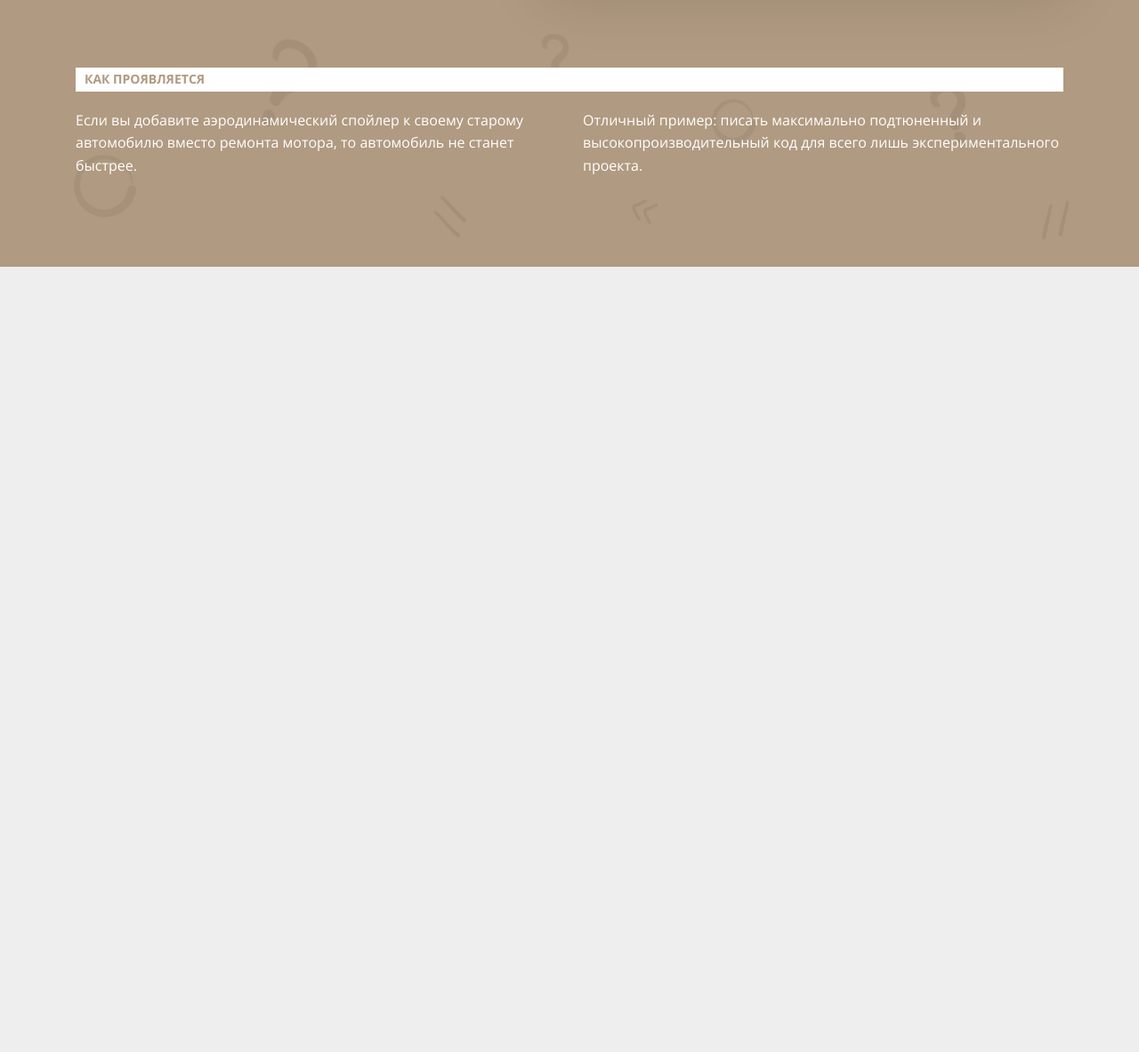
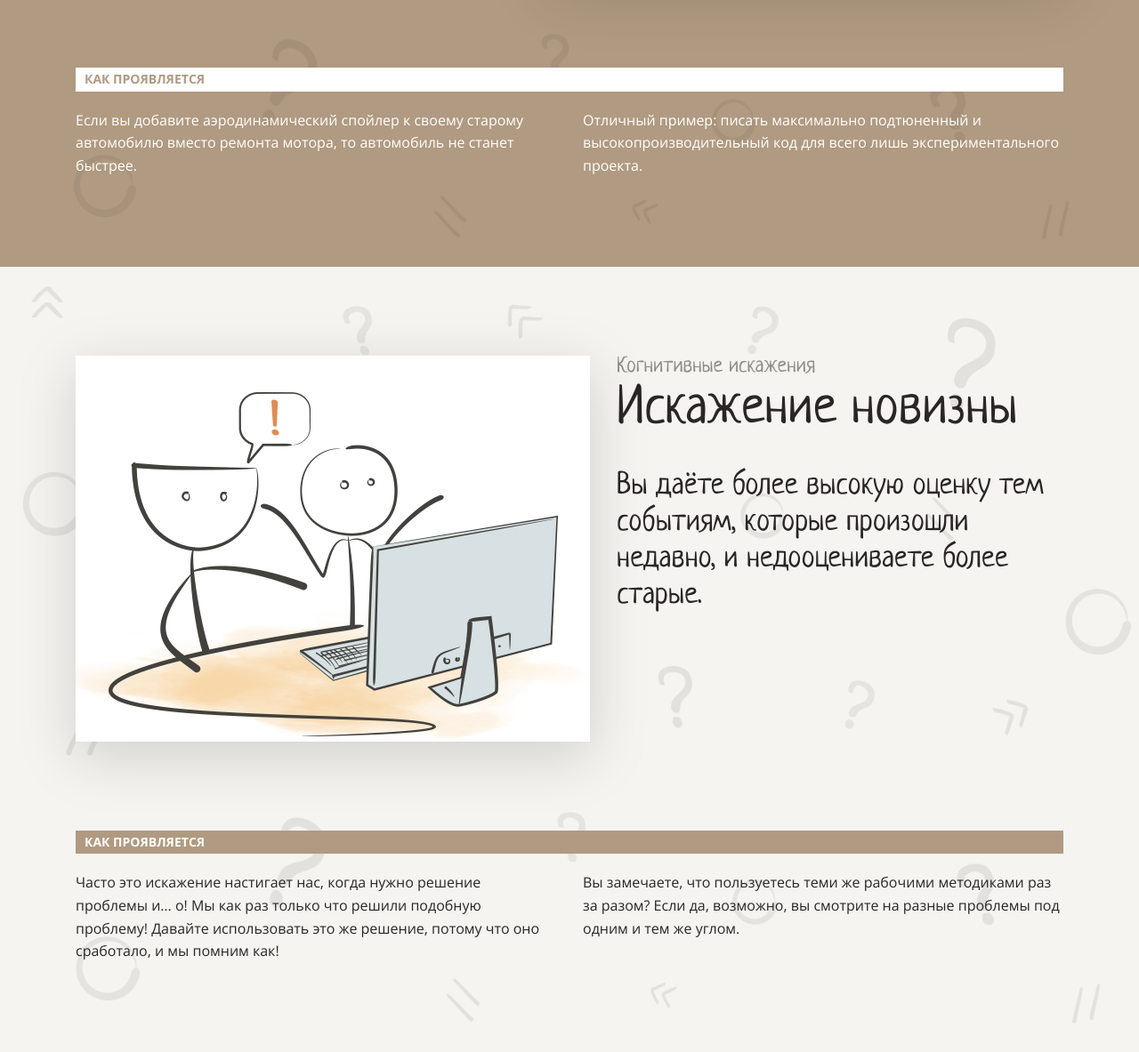
Before and after one commit to LexaZ999/layout-designer-project-lvl1, a website: page src/index.html in a window 1280 px wide. Shown: the part 4189-5372 px from the top of the page at 89% size. Before the commit the page ends 4489 px from the top, so only its background shows below. Drawn offline with Linux system fonts and the light colour scheme.

Commit message:
Add a distortion-of-novelty section

```diff
--- a/src/index.html
+++ b/src/index.html
@@ -121,6 +121,27 @@
                 </div>
             </div>
         </section>
+        <section id="distortion-of-novelty" class="background-img light-section">
+            <div class="container">
+                <div class="img-text-container">
+                    <img class="img-content drop-shadow" src="./img/1.png" alt="ikea-effect">
+                    <div class="text">
+                        <div class="text-sub-title color-secondary">Когнитивные искажения</div>
+                        <h2 class="text-title">Искажение новизны</h2>
+                        <p class="text-p">Вы даёте более высокую оценку тем событиям, которые произошли недавно, и недооцениваете более старые.</p>
+                    </div>
+                </div>
+                <h3 class="title color-white background-brown ">Как проявляется</h3>
+                <div class="column-two">
+                    <div class="column">
+                        <p>Часто это искажение настигает нас, когда нужно решение проблемы и… о! Мы как раз только что решили подобную проблему! Давайте использовать это же решение, потому что оно сработало, и мы помним как!</p>
+                    </div>
+                    <div class="column">
+                        <p>Вы замечаете, что пользуетесь теми же рабочими методиками раз за разом? Если да, возможно, вы смотрите на разные проблемы под одним и тем же углом.</p>
+                    </div>
+                </div>
+            </div>
+        </section>
     </main>
     <footer>
 
```
